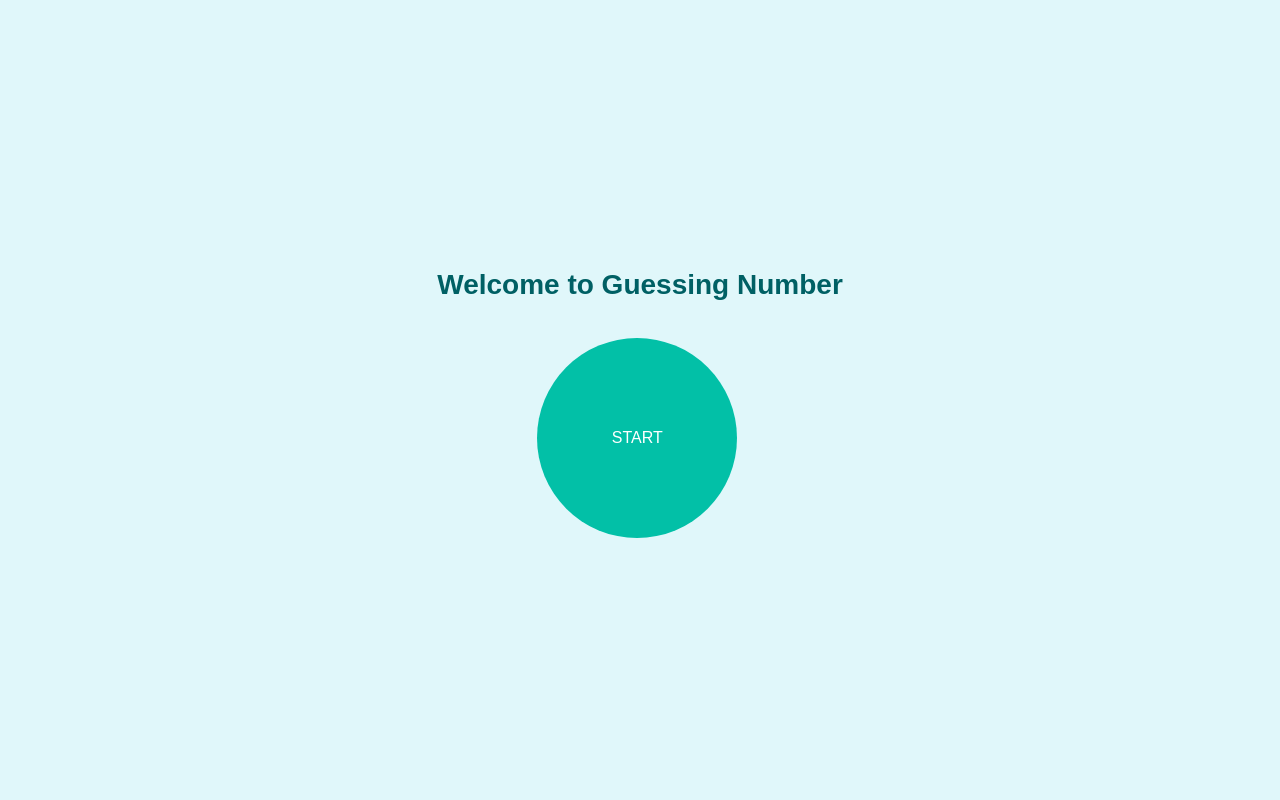
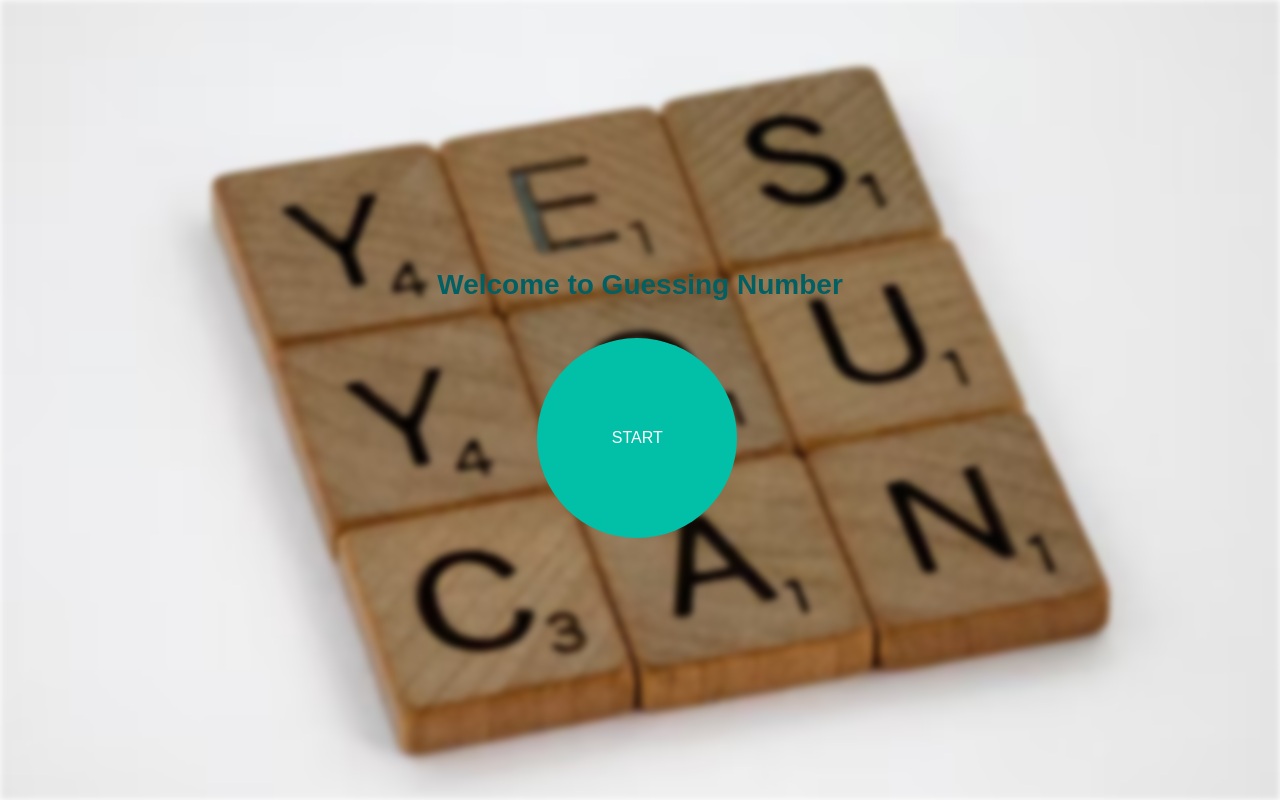
Before and after one commit to srinath6198/guessingNumbers, a React (Create React App) app in the folder frontend/: page / in a window 1280 px wide. Built offline with nearby package versions, Linux system fonts and the light colour scheme.

Commit message:
adding css style

```diff
--- a/frontend/src/Components/GuessingGame.css
+++ b/frontend/src/Components/GuessingGame.css
@@ -1,14 +1,28 @@
 body {
     font-family: 'Arial', sans-serif;
-    background-color: #e0f7fa;
     margin: 0;
     padding: 0;
     display: flex;
     justify-content: center;
     align-items: center;
     height: 100vh;
+    overflow: hidden;
+    position: relative;
 }
 
+body::before {
+    content: '';
+    position: absolute;
+    top: 0;
+    left: 0;
+    right: 0;
+    bottom: 0;
+    background-image: url('../Assets/number.avif');
+    background-size: cover;
+    background-position: center;
+    filter: blur(3px);
+    z-index: -1;
+}
 .container {
     background-color: #ffffff;
     padding: 30px 150px;
@@ -93,7 +107,7 @@ p {
 .userName p {
     font-size: 20px;
     font-weight: bold;
-    color: #03a39d;
+    color: #000000;
 }
 
 .userName img {
@@ -154,5 +168,5 @@ color: #c80f0f;
 
 .best-score p{
 font-size: 1.4em;
-color:#2e7d32;
+color:#000000;
 }
--- a/frontend/src/Components/GuessingGame.jsx
+++ b/frontend/src/Components/GuessingGame.jsx
@@ -152,7 +152,7 @@ const GuessingGame = () => {
                     </div>
                     <div className="userName">
                         <span><img src={profile} alt="User Profile" /></span>
-                        <p>{name}</p>
+                        <p>User: {name}</p>
                     </div>
                     <input
                         type="text"
--- /dev/null
+++ b/frontend/src/Components/Home.css
@@ -0,0 +1,11 @@
+.home {
+    display: flex;
+    flex-direction: column;
+    align-items: center;
+    justify-content: center;
+    height: 100vh;
+    background-image: url('../Assets/number.avif');
+    background-size: cover;
+    background-position: center;
+    color: white;
+  }
--- a/frontend/src/Components/Home.jsx
+++ b/frontend/src/Components/Home.jsx
@@ -1,5 +1,6 @@
 import React from 'react'
 import { useNavigate } from 'react-router-dom'
+import './Home.css'
 
 const Home = () => {
    const navigate= useNavigate();
```
Also changed, not shown: frontend/src/Assets/number.avif (added), 1 other file (tests, documents, lock files or other folders).
